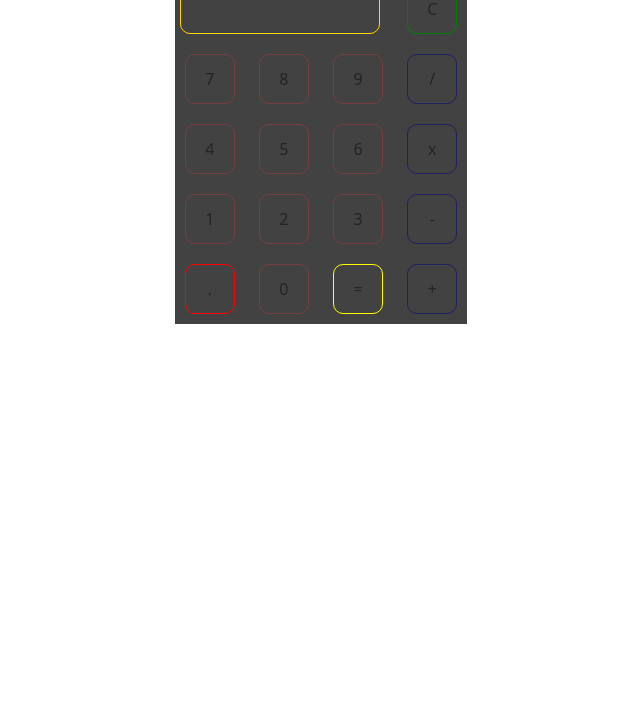
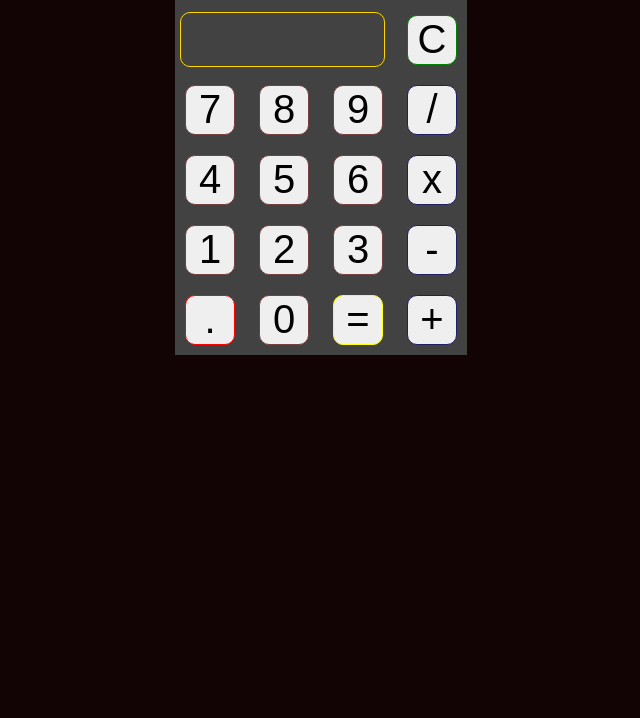
Before and after one commit to UBlandine/Calculator, a plain HTML site: page index.html in a window 1280 px wide. Shown: the part 82-800 px from the top of the page, without its empty margins (319-959 px from the left). Drawn offline with nearby package versions, Linux system fonts and the light colour scheme.

Commit message:
Odin calculator project

```diff
--- a/CSS/stylex.css
+++ b/CSS/stylex.css
@@ -5,9 +5,11 @@ body{
   flex-direction: column;
   margin: 20px;
   background-color: rgb(18, 4, 4);
+
 }
 section{
   background-color: rgb(66, 66, 66);
+  color: white;
 }
 h1{
   color: white;
--- a/index.html
+++ b/index.html
@@ -5,7 +5,7 @@
   <meta name="viewport" content="width=device-width, initial-scale=1.0">
   <title>Odin-calculator</title>
   <link rel="stylesheet" href="CSS/stylex.css">
-  <link rel="stylesheet" href="https://cdn.jsdelivr.net/npm/bootstrap@5.3.1/dist/css/bootstrap.min.css">
+
 </head>
 <body>
   <section>
```
